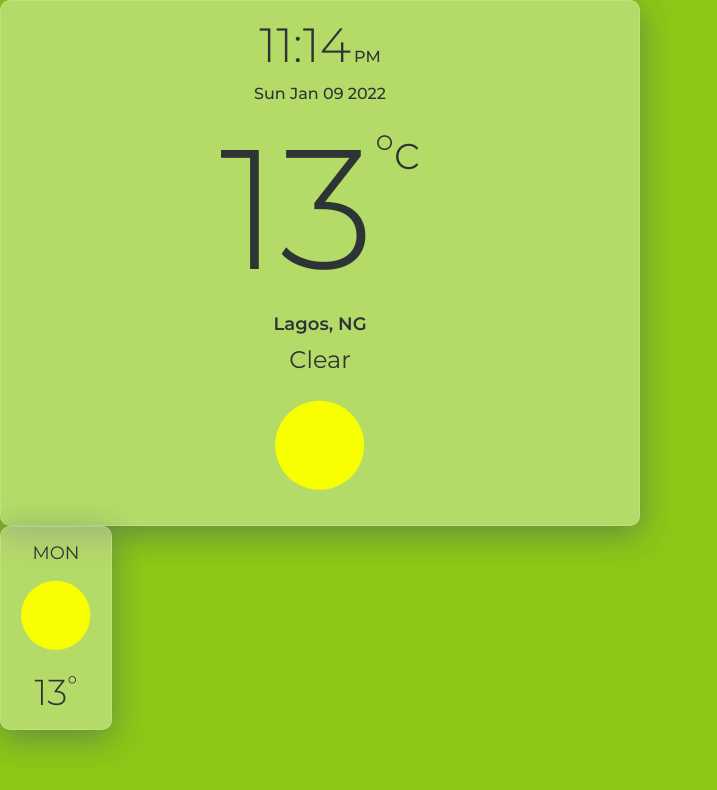
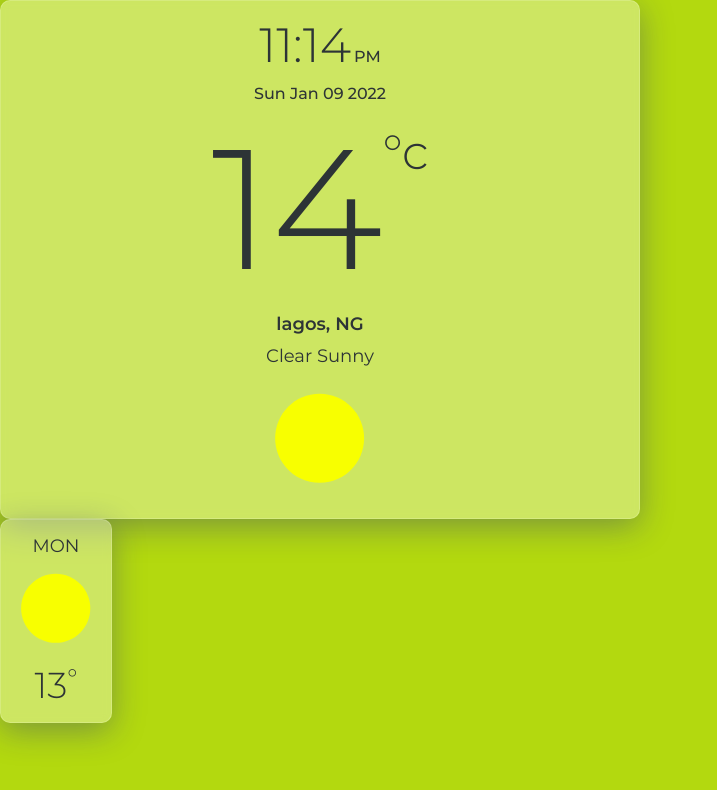
Before and after one commit to Heyeso/WeatherNow, a React (Create React App) app: page / in a window 1280 px wide. Shown: the top 790 px of the page, without its empty margins (0-717 px from the left). Built offline with nearby package versions, Linux system fonts and the light colour scheme.

Commit message:
Feat, Refactor, Fix: Creater VM for daily and current

```diff
--- a/src/pages/main/mainpage.tsx
+++ b/src/pages/main/mainpage.tsx
@@ -5,6 +5,7 @@ import {
   COLORS,
   CurrentCardVM,
   DailyCardVM,
+  SearchCardVM,
   WEATHER,
 } from "../../utils/constants";
 import { TemperatureColorGenerator } from "../../utils/temperaturecolorgen";
@@ -33,19 +34,25 @@ const BGcolorContainer = styled.div<BGProps>`
 `;
 
 const SampleDay: DailyCardVM = {
-  Date: "MON",
-  Temperature: 13,
-  Weather: WEATHER.NIGHT,
+  temperature: {
+    day: 13,
+    night: 11,
+  },
+  weather: {
+    main: WEATHER.SUNNY,
+    description: "Clear Sunny",
+  },
 };
 
 const SampleCurrent: CurrentCardVM = {
-  Temperature: 13,
-  Description: "Clear",
-  Location: {
-    State: "Lagos",
-    Country: "NG",
+  sunrise: 1485762037,
+  sunset: 1485794875,
+  temperature: 14,
+  weather: {
+    main: WEATHER.SUNNY,
+    description: "Clear Sunny",
   },
-  Weather: WEATHER.NIGHT,
+  daily: [SampleDay],
 };
 
 interface BGProps {
@@ -55,6 +62,9 @@ interface BGProps {
 function MainPage() {
   const { search } = useParams();
 
+  const [data, setData] = useState<CurrentCardVM | null>(null);
+  const [searchData, setSearchData] = useState<SearchCardVM | null>(null);
+
   useEffect(() => {
     if (search) console.log(search);
   }, []);
@@ -62,15 +72,23 @@ function MainPage() {
   return (
     <MainPageContainer>
       <BGcolorContainer
-        backGroundColor={TemperatureColorGenerator(SampleCurrent.Temperature)}
+        backGroundColor={TemperatureColorGenerator(SampleCurrent.temperature)}
       >
-        <CurrentCard {...SampleCurrent} />
-        <DailyCard {...SampleDay} />
+        <CurrentCard
+          Temperature={SampleCurrent.temperature}
+          Description={SampleCurrent.weather.description}
+          Location={{ City: "lagos", Country: "NG" }}
+          Weather={SampleCurrent.weather.main}
+        />
+        <DailyCard
+          Date="MON"
+          Temperature={SampleDay.temperature.day}
+          Weather={SampleDay.weather.main}
+        />
       </BGcolorContainer>
     </MainPageContainer>
   );
 }
-
 export default MainPage;
 
 const CurrentCardContainer = styled.section`
@@ -129,7 +147,7 @@ const DescriptionContain = styled.div`
   width: fit-content;
   height: fit-content;
   font-family: "Montserrat regular";
-  font-size: 24px;
+  font-size: 18px;
   text-align: center;
   margin: 10px 0;
 `;
@@ -139,7 +157,15 @@ const WeatherContain = styled.p`
     height: 90px;
   }
 `;
-interface CurrentCardProps extends CurrentCardVM {}
+interface CurrentCardProps {
+  Temperature: number;
+  Description: string;
+  Location: {
+    City: string;
+    Country: string;
+  };
+  Weather: WEATHER;
+}
 const CurrentCard = ({
   Temperature,
   Description,
@@ -154,7 +180,7 @@ const CurrentCard = ({
         <span>°c</span>
       </TemperatureContain>
       <LocationContain>
-        {Location.State}, {Location.Country}
+        {Location.City}, {Location.Country}
       </LocationContain>
       <DescriptionContain>{Description}</DescriptionContain>
       <WeatherContain>
--- a/src/utils/constants.ts
+++ b/src/utils/constants.ts
@@ -6,37 +6,45 @@ export enum COLORS {
 }
 
 export enum WEATHER {
-  SUNNY = "sunny",
-  NIGHT = "night",
-  CLOUDY = "cloudy",
-  CLOUDY_SUNNY = "cloudySunny",
-  CLOUDY_NIGHT = "cloudyNight",
-  RAIN = "rain",
-  RAIN_SUNNY = "rainSunny",
-  RAIN_NIGHT = "rainNight",
-  SNOW = "snow",
-  SNOW_SUNNY = "snowSunny",
-  SNOW_NIGHT = "snowNight",
-  THUNDER = "thunder",
-  THUNDER_SUNNY = "thunderSunny",
-  THUNDER_NIGHT = "thunderNight",
-  WINDY = "windy",
-  WINDY_SUNNY = "windySunny",
-  WINDY_NIGHT = "windyNight",
+  SUNNY = "Clear",
+  CLOUDY = "Clouds",
+  RAIN = "Drizzle",
+  RAIN_SUNNY = "Rain",
+  SNOW = "Snow",
+  THUNDER = "Thunderstorm",
+  ATMOSPHERE = "Atmosphere",
 }
 
 export interface DailyCardVM {
-  Date: string;
-  Temperature: number;
-  Weather: WEATHER;
+  temperature: {
+    day: number;
+    night: number;
+  };
+  weather: {
+    main: WEATHER;
+    description: string;
+  };
 }
 
 export interface CurrentCardVM {
-  Temperature: number;
-  Description: string;
-  Location: {
-    State: string;
-    Country: string;
-  }
-  Weather: WEATHER;
+  sunrise: number;
+  sunset: number;
+  temperature: number;
+  weather: {
+      main: WEATHER;
+      description: string;
+  };
+  daily: DailyCardVM[];
 }
+
+export interface SearchCardVM {
+  city: string;
+  country: string;
+  sunrise: number;
+  sunset: number;
+  temperature: number;
+  weather: {
+      main: WEATHER;
+      description: string;
+  };
+}
```
Also changed, not shown: src/pages/main/components/dailycard.tsx (+6 -2 lines).
